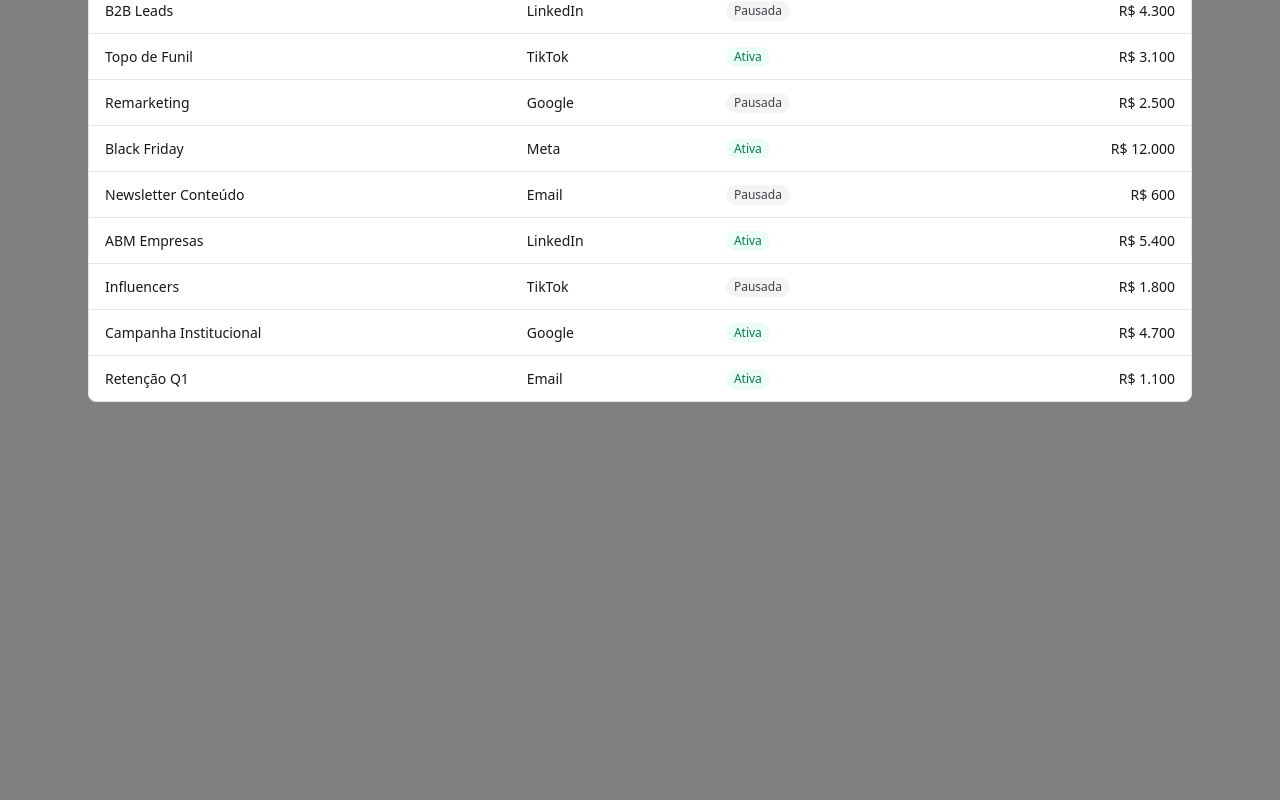
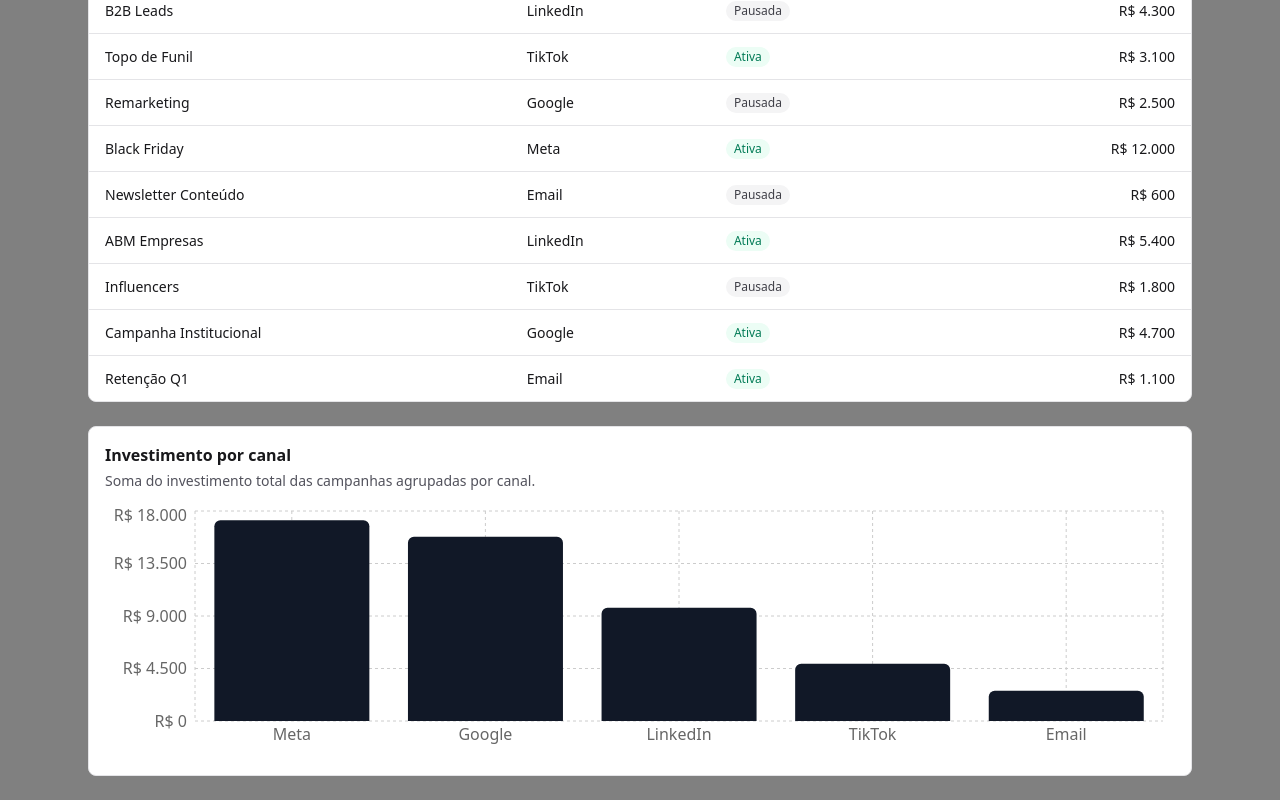
Before and after one commit to PatrickCosta7/metric-dashboard-stalse, a Next.js app: page / in a window 1280 px wide. Shown: the part 489-1289 px from the top of the page. Before the commit the page ends 915 px from the top, so only its background shows below. Built offline with nearby package versions, Linux system fonts and the light colour scheme.

Commit message:
feat: add Chart component for visualizing campaign investments

```diff
--- a/src/app/page.tsx
+++ b/src/app/page.tsx
@@ -9,6 +9,7 @@ import { Skeleton } from '@/components/Skeleton';
 import { MetricCard } from '@/components/MetricCard';
 import { Table } from '@/components/Table';
 import { StatusFilter, type StatusFilterValue } from '@/components/StatusFilter';
+import { Chart } from '@/components/Chart';
 
 type LoadState =
   | { status: 'loading' }
@@ -121,8 +122,13 @@ export default function Home() {
 
           <div className="space-y-2">
             <Skeleton className="h-10" />
-            <Skeleton className="h-56" />
+            <Skeleton className="h-120" />
           </div>
+
+          <div>
+            <Skeleton className="h-75" />
+          </div>
+
         </div>
       )}
 
@@ -157,6 +163,11 @@ export default function Home() {
           <section>
             <Table campaigns={campaignsFiltered} />
           </section>
+
+          <section>
+            <Chart campaigns={state.data.campaigns} />
+          </section>
+
         </div>
       )}
     </main>
--- /dev/null
+++ b/src/components/Chart.tsx
@@ -0,0 +1,78 @@
+'use client';
+
+import type { Campaign } from '@/types/dashboard';
+import {
+  BarChart,
+  Bar,
+  XAxis,
+  YAxis,
+  CartesianGrid,
+  Tooltip,
+  ResponsiveContainer,
+} from 'recharts';
+
+type ChartProps = {
+  campaigns: Campaign[];
+};
+
+type ChartRow = {
+  channel: string;
+  investment: number;
+};
+
+function formatCurrencyBRL(value: number) {
+  return new Intl.NumberFormat('pt-BR', {
+    style: 'currency',
+    currency: 'BRL',
+    maximumFractionDigits: 0,
+  }).format(value);
+}
+
+function buildChartData(campaigns: Campaign[]): ChartRow[] {
+  const map = new Map<string, number>();
+
+  for (const c of campaigns) {
+    map.set(c.channel, (map.get(c.channel) ?? 0) + c.investment);
+  }
+
+  return Array.from(map.entries())
+    .map(([channel, investment]) => ({ channel, investment }))
+    .sort((a, b) => b.investment - a.investment);
+}
+
+export function Chart({ campaigns }: ChartProps) {
+  const data = buildChartData(campaigns);
+
+  return (
+    <div className="rounded-lg border border-zinc-200 bg-white p-4 dark:border-zinc-800 dark:bg-zinc-950">
+      <div className="mb-3">
+        <h2 className="text-base font-semibold text-zinc-900 dark:text-zinc-50">
+          Investimento por canal
+        </h2>
+        <p className="mt-1 text-sm text-zinc-600 dark:text-zinc-300">
+          Soma do investimento total das campanhas agrupadas por canal.
+        </p>
+      </div>
+
+      <div className="h-64">
+        <ResponsiveContainer width="100%" height="100%">
+          <BarChart data={data} margin={{ top: 8, right: 12, left: 0, bottom: 8 }}>
+            <CartesianGrid strokeDasharray="3 3" />
+            <XAxis dataKey="channel" tickLine={false} axisLine={false} />
+            <YAxis
+              tickLine={false}
+              axisLine={false}
+              tickFormatter={(v) => formatCurrencyBRL(Number(v))}
+              width={90}
+            />
+            <Tooltip
+              formatter={(value) => formatCurrencyBRL(Number(value))}
+              labelStyle={{ color: '#111827' }}
+            />
+            <Bar dataKey="investment" fill="#111827" radius={[6, 6, 0, 0]} />
+          </BarChart>
+        </ResponsiveContainer>
+      </div>
+    </div>
+  );
+}
```
